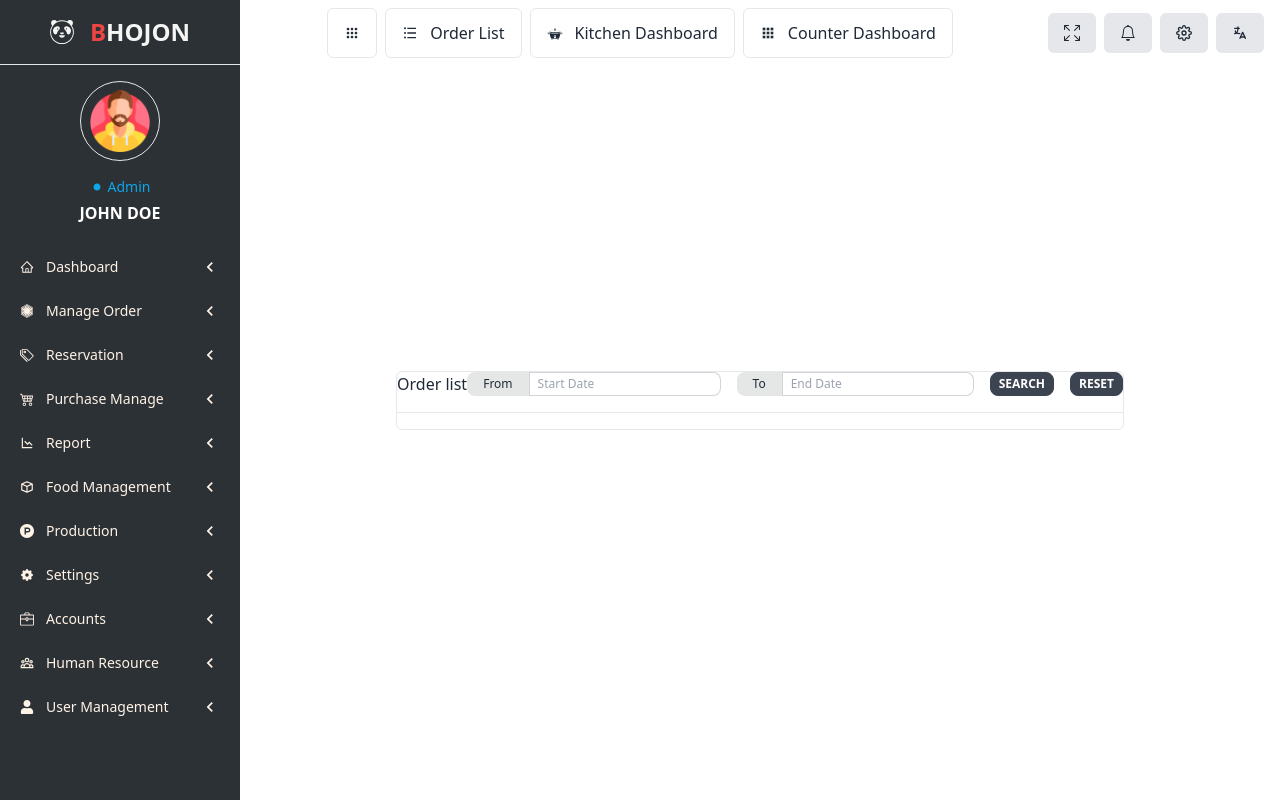
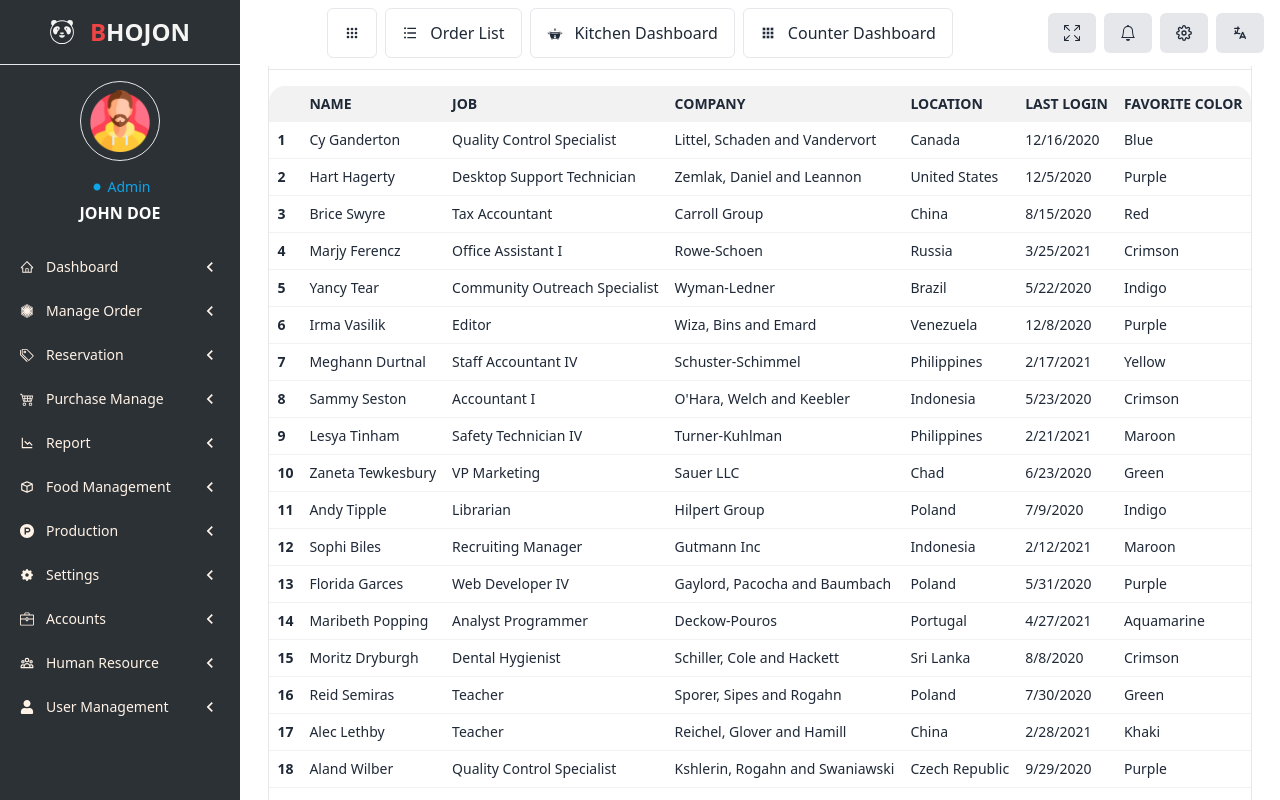
Before and after one commit to nDevers/Bhojon, a React (Create React App) app: page /dashboard/manage-order/order-list in a window 1280 px wide. Built offline with nearby package versions, Linux system fonts and the light colour scheme.

Commit message:
scrollbar design

```diff
--- a/src/components/DashboardNavbar.js
+++ b/src/components/DashboardNavbar.js
@@ -5,6 +5,7 @@ import { FiSettings } from 'react-icons/fi';
 import { GiRiceCooker } from 'react-icons/gi';
 import { HiMenuAlt3 } from 'react-icons/hi';
 import { RiListUnordered } from 'react-icons/ri';
+import { SiFoodpanda } from 'react-icons/si';
 import { TbLanguage } from 'react-icons/tb';
 import { Link } from 'react-router-dom';
 
@@ -54,6 +55,10 @@ const DashboardNavbar = () => {
   return (
     <div className="navbar bg-base-100 px-4 fixed top-0 left-0 right-0 z-50">
       <div className="navbar-start">
+        <div className='flex gap-x-2 items-center justify-center text-xl text-center text-gray-900 font-semibold font-mono uppercase md:hidden lg:hidden'>
+          <SiFoodpanda />
+          <h1><span className='text-red-500'>B</span>hojon</h1>
+        </div>
       </div>
 
       <div className='navbar-middle'>
--- a/src/pages/dashboard/DashboardSummary.js
+++ b/src/pages/dashboard/DashboardSummary.js
@@ -281,7 +281,7 @@ const DashboardSummary = () => {
     ];
 
     return (
-        <div>
+        <div className='mt-[125px]'>
             <div className='grid lg:grid-cols-6 md:grid-cols-4 grid-cols-2 gap-x-6'>
                 {
                     summaryData?.map(summary => <div className='p-3 bg-gray-200 rounded-md flex flex-col items-center justify-center text-center'>
--- a/src/pages/dashboard/ManageOrder/ManageOrderSummary.js
+++ b/src/pages/dashboard/ManageOrder/ManageOrderSummary.js
@@ -281,7 +281,7 @@ const ManageOrderSummary = () => {
     ];
 
     return (
-        <div>
+        <div className='mt-[125px]'>
             <div className='grid lg:grid-cols-6 md:grid-cols-4 grid-cols-2 gap-x-6'>
                 {
                     summaryData?.map(summary => <div className='p-3 bg-gray-200 rounded-md flex flex-col items-center justify-center text-center'>
--- a/src/pages/dashboard/ManageOrder/OrderList.js
+++ b/src/pages/dashboard/ManageOrder/OrderList.js
@@ -281,7 +281,7 @@ const OrderList = () => {
     ];
 
     return (
-        <div className='border rounded-md'>
+        <div className='border rounded-md mt-[125px]'>
             <div className='flex items-center justify-end border-b pb-4 mb-4'>
                 <h2>Order list</h2>
 
@@ -304,7 +304,214 @@ const OrderList = () => {
                 </div>
             </div>
 
-
+            <div className="overflow-x-auto">
+                <table className="table table-compact w-full">
+                    <thead>
+                        <tr>
+                            <th></th>
+                            <th>Name</th>
+                            <th>Job</th>
+                            <th>company</th>
+                            <th>location</th>
+                            <th>Last Login</th>
+                            <th>Favorite Color</th>
+                        </tr>
+                    </thead>
+                    <tbody>
+                        <tr>
+                            <th>1</th>
+                            <td>Cy Ganderton</td>
+                            <td>Quality Control Specialist</td>
+                            <td>Littel, Schaden and Vandervort</td>
+                            <td>Canada</td>
+                            <td>12/16/2020</td>
+                            <td>Blue</td>
+                        </tr>
+                        <tr>
+                            <th>2</th>
+                            <td>Hart Hagerty</td>
+                            <td>Desktop Support Technician</td>
+                            <td>Zemlak, Daniel and Leannon</td>
+                            <td>United States</td>
+                            <td>12/5/2020</td>
+                            <td>Purple</td>
+                        </tr>
+                        <tr>
+                            <th>3</th>
+                            <td>Brice Swyre</td>
+                            <td>Tax Accountant</td>
+                            <td>Carroll Group</td>
+                            <td>China</td>
+                            <td>8/15/2020</td>
+                            <td>Red</td>
+                        </tr>
+                        <tr>
+                            <th>4</th>
+                            <td>Marjy Ferencz</td>
+                            <td>Office Assistant I</td>
+                            <td>Rowe-Schoen</td>
+                            <td>Russia</td>
+                            <td>3/25/2021</td>
+                            <td>Crimson</td>
+                        </tr>
+                        <tr>
+                            <th>5</th>
+                            <td>Yancy Tear</td>
+                            <td>Community Outreach Specialist</td>
+                            <td>Wyman-Ledner</td>
+                            <td>Brazil</td>
+                            <td>5/22/2020</td>
+                            <td>Indigo</td>
+                        </tr>
+                        <tr>
+                            <th>6</th>
+                            <td>Irma Vasilik</td>
+                            <td>Editor</td>
+                            <td>Wiza, Bins and Emard</td>
+                            <td>Venezuela</td>
+                            <td>12/8/2020</td>
+                            <td>Purple</td>
+                        </tr>
+                        <tr>
+                            <th>7</th>
+                            <td>Meghann Durtnal</td>
+                            <td>Staff Accountant IV</td>
+                            <td>Schuster-Schimmel</td>
+                            <td>Philippines</td>
+                            <td>2/17/2021</td>
+                            <td>Yellow</td>
+                        </tr>
+                        <tr>
+                            <th>8</th>
+                            <td>Sammy Seston</td>
+                            <td>Accountant I</td>
+                            <td>O'Hara, Welch and Keebler</td>
+                            <td>Indonesia</td>
+                            <td>5/23/2020</td>
+                            <td>Crimson</td>
+                        </tr>
+                        <tr>
+                            <th>9</th>
+                            <td>Lesya Tinham</td>
+                            <td>Safety Technician IV</td>
+                            <td>Turner-Kuhlman</td>
+                            <td>Philippines</td>
+                            <td>2/21/2021</td>
+                            <td>Maroon</td>
+                        </tr>
+                        <tr>
+                            <th>10</th>
+                            <td>Zaneta Tewkesbury</td>
+                            <td>VP Marketing</td>
+                            <td>Sauer LLC</td>
+                            <td>Chad</td>
+                            <td>6/23/2020</td>
+                            <td>Green</td>
+                        </tr>
+                        <tr>
+                            <th>11</th>
+                            <td>Andy Tipple</td>
+                            <td>Librarian</td>
+                            <td>Hilpert Group</td>
+                            <td>Poland</td>
+                            <td>7/9/2020</td>
+                            <td>Indigo</td>
+                        </tr>
+                        <tr>
+                            <th>12</th>
+                            <td>Sophi Biles</td>
+                            <td>Recruiting Manager</td>
+                            <td>Gutmann Inc</td>
+                            <td>Indonesia</td>
+                            <td>2/12/2021</td>
+                            <td>Maroon</td>
+                        </tr>
+                        <tr>
+                            <th>13</th>
+                            <td>Florida Garces</td>
+                            <td>Web Developer IV</td>
+                            <td>Gaylord, Pacocha and Baumbach</td>
+                            <td>Poland</td>
+                            <td>5/31/2020</td>
+                            <td>Purple</td>
+                        </tr>
+                        <tr>
+                            <th>14</th>
+                            <td>Maribeth Popping</td>
+                            <td>Analyst Programmer</td>
+                            <td>Deckow-Pouros</td>
+                            <td>Portugal</td>
+                            <td>4/27/2021</td>
+                            <td>Aquamarine</td>
+                        </tr>
+                        <tr>
+                            <th>15</th>
+                            <td>Moritz Dryburgh</td>
+                            <td>Dental Hygienist</td>
+                            <td>Schiller, Cole and Hackett</td>
+                            <td>Sri Lanka</td>
+                            <td>8/8/2020</td>
+                            <td>Crimson</td>
+                        </tr>
+                        <tr>
+                            <th>16</th>
+                            <td>Reid Semiras</td>
+                            <td>Teacher</td>
+                            <td>Sporer, Sipes and Rogahn</td>
+                            <td>Poland</td>
+                            <td>7/30/2020</td>
+                            <td>Green</td>
+                        </tr>
+                        <tr>
+                            <th>17</th>
+                            <td>Alec Lethby</td>
+                            <td>Teacher</td>
+                            <td>Reichel, Glover and Hamill</td>
+                            <td>China</td>
+                            <td>2/28/2021</td>
+                            <td>Khaki</td>
+                        </tr>
+                        <tr>
+                            <th>18</th>
+                            <td>Aland Wilber</td>
+                            <td>Quality Control Specialist</td>
+                            <td>Kshlerin, Rogahn and Swaniawski</td>
+                            <td>Czech Republic</td>
+                            <td>9/29/2020</td>
+                            <td>Purple</td>
+                        </tr>
+                        <tr>
+                            <th>19</th>
+                            <td>Teddie Duerden</td>
+                            <td>Staff Accountant III</td>
+                            <td>Pouros, Ullrich and Windler</td>
+                            <td>France</td>
+                            <td>10/27/2020</td>
+                            <td>Aquamarine</td>
+                        </tr>
+                        <tr>
+                            <th>20</th>
+                            <td>Lorelei Blackstone</td>
+                            <td>Data Coordiator</td>
+                            <td>Witting, Kutch and Greenfelder</td>
+                            <td>Kazakhstan</td>
+                            <td>6/3/2020</td>
+                            <td>Red</td>
+                        </tr>
+                    </tbody>
+                    <tfoot>
+                        <tr>
+                            <th></th>
+                            <th>Name</th>
+                            <th>Job</th>
+                            <th>company</th>
+                            <th>location</th>
+                            <th>Last Login</th>
+                            <th>Favorite Color</th>
+                        </tr>
+                    </tfoot>
+                </table>
+            </div>
         </div>
     );
 };
```
Also changed, not shown: src/pages/dashboard/dashboard.js (+3 -4 lines).
